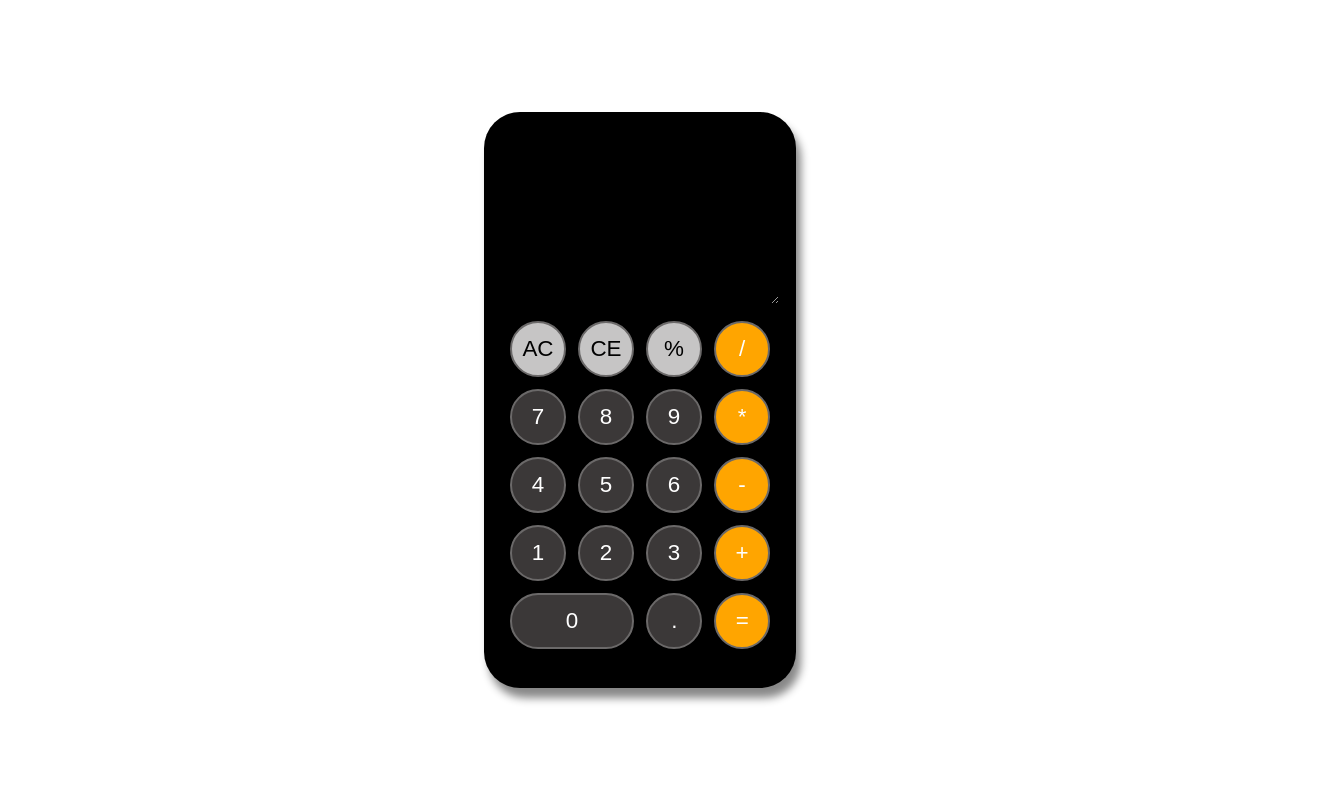
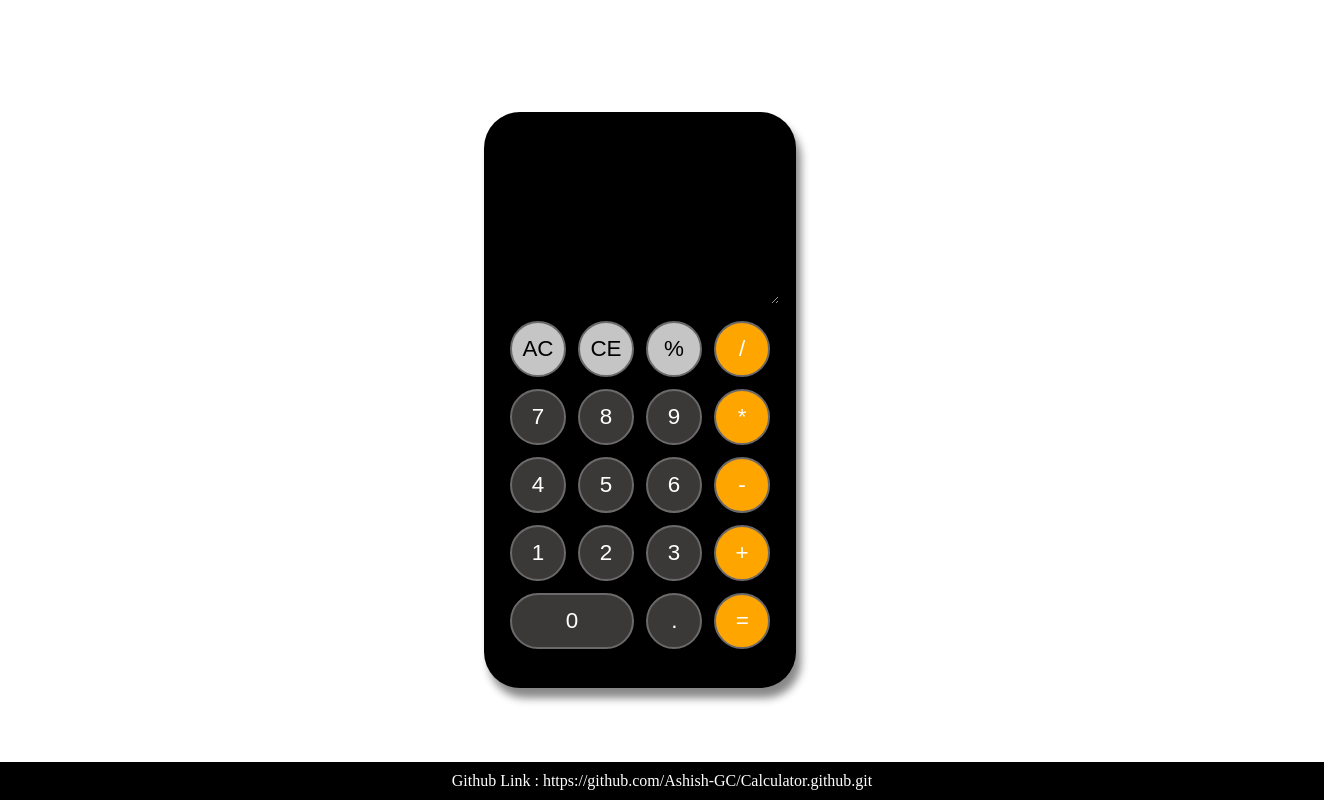
Before and after one commit to Ashish-GC/Calculator.github, a plain HTML site: page index.html in a window 1280 px wide. Shown: the whole page, 1324 px wide, since content can reach past the window. Drawn offline with Linux system fonts and the light colour scheme.

Commit message:
Update index.html

```diff
--- a/index.html
+++ b/index.html
@@ -46,6 +46,10 @@
           </div>
     </div>
 </div>
+    <footer>
+  <div class="copyright">
+    <a href="https://github.com/Ashish-GC/Calculator.github.git" target="_blank">Github Link : https://github.com/Ashish-GC/Calculator.github.git</a>
+</footer>
 <script src="logic.js"></script>
 </body>
 </html>
```
